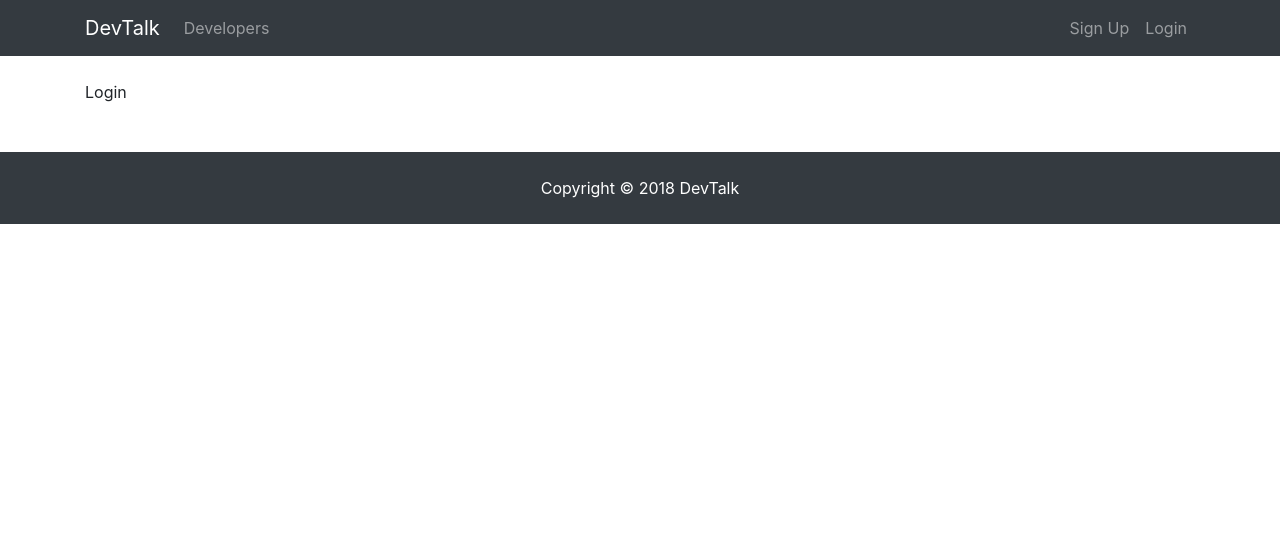
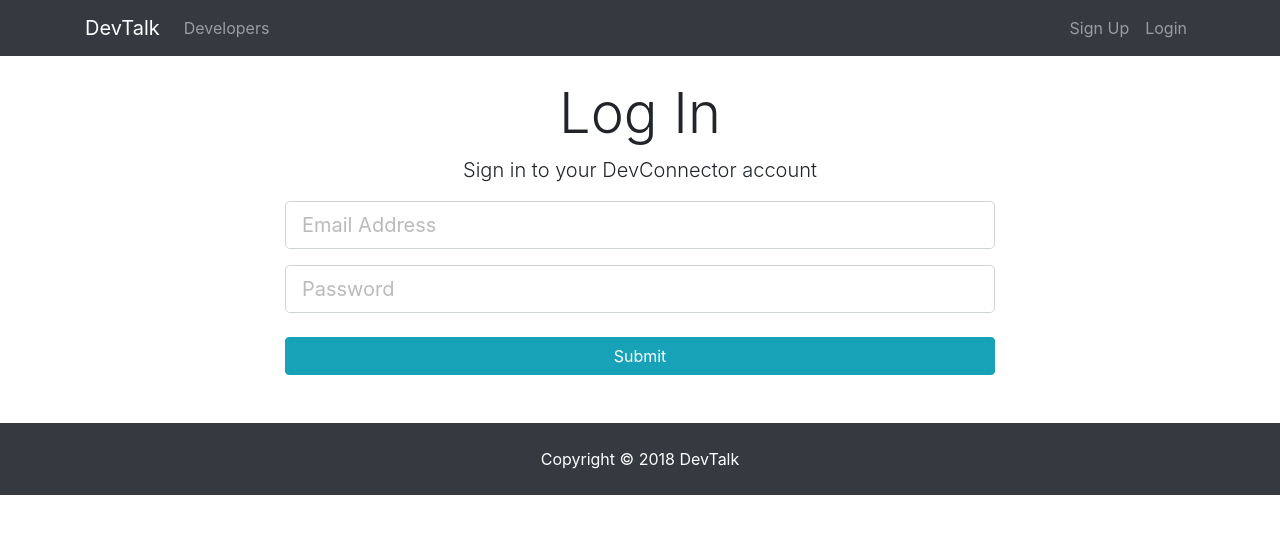
Before and after one commit to paulvvo/devtalkclient, a React (Create React App) app: page /login in a window 1280 px wide. Shown: the top 534 px of the page. Built offline with nearby package versions, Linux system fonts and the light colour scheme.

Commit message:
added input fields and buttons for the login component

```diff
--- a/src/components/authentication/Login.js
+++ b/src/components/authentication/Login.js
@@ -3,7 +3,25 @@
 class Login extends Component{
 	render(){
 		return(
-			<div> Login </div>
+			<div className="login">
+				<div className="container">
+					<div className="row">
+						<div className="col-md-8 m-auto">
+							<h1 className="display-4 text-center">Log In</h1>
+							<p className="lead text-center">Sign in to your DevConnector account</p>
+							<form action="dashboard.html">
+								<div className="form-group">
+									<input type="email" className="form-control form-control-lg" placeholder="Email Address" name="email" />
+								</div>
+								<div className="form-group">
+									<input type="password" className="form-control form-control-lg" placeholder="Password" name="password" />
+								</div>
+								<input type="submit" className="btn btn-info btn-block mt-4" />
+							</form>
+						</div>
+					</div>
+				</div>
+			</div>
 
 		)
 	}
```
